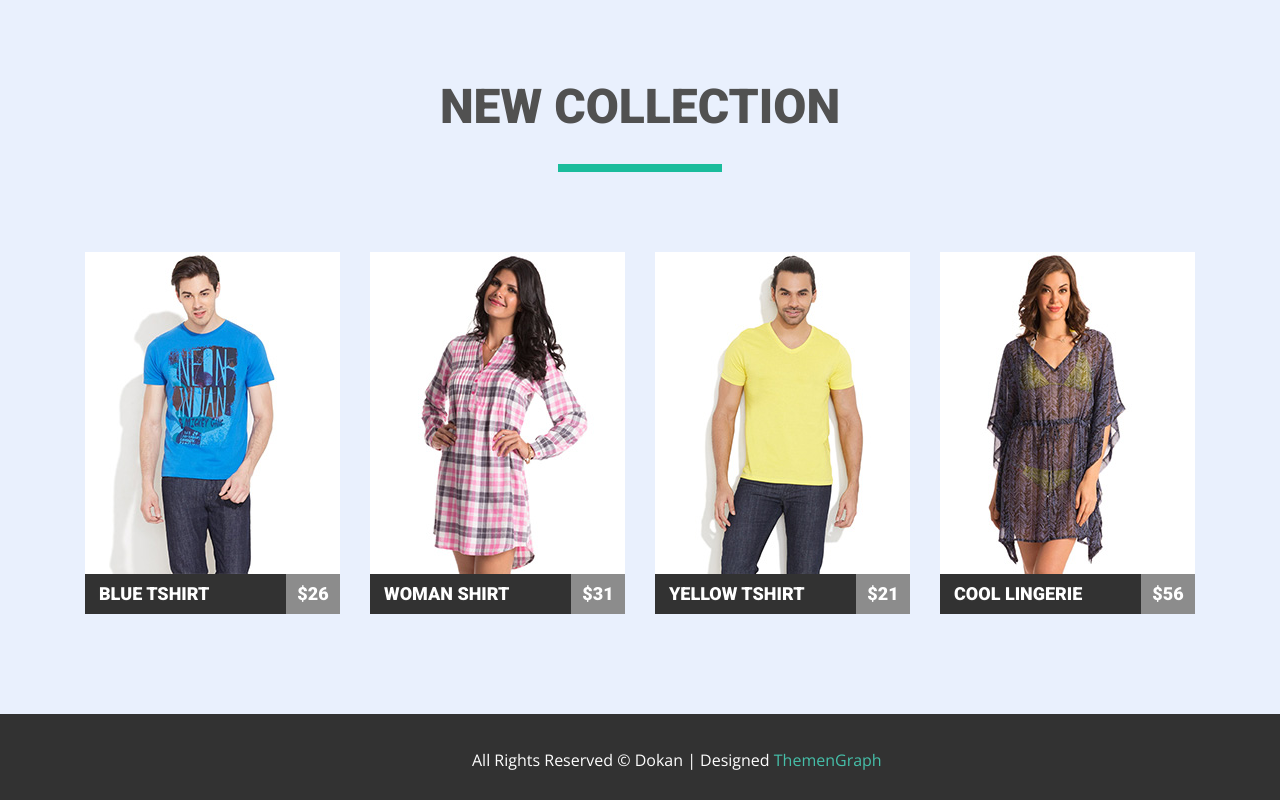
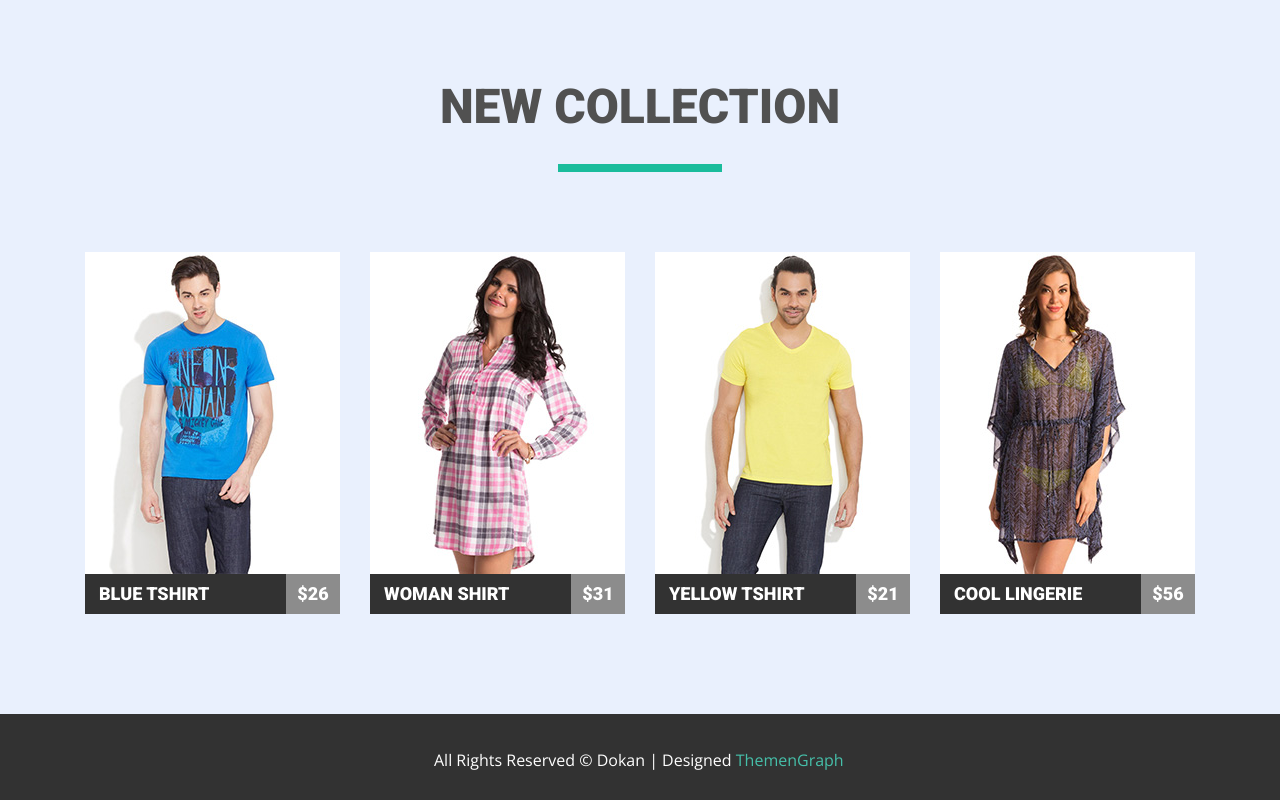
Before and after one commit to ivanolivas93/goit-fe-course, a plain HTML site: page html-css/module-05/index.html in a window 1280 px wide. Shown: the part 716-1516 px from the top of the page. Drawn offline with nearby package versions, Linux system fonts and the light colour scheme.

Commit message:
module-05 done

```diff
--- a/html-css/module-05/css/styles.css
+++ b/html-css/module-05/css/styles.css
@@ -396,11 +396,12 @@ footer {
   color: #fefefe;
   background-color: #323232;
   margin: 0 auto;
-  padding: 32px 0 26px 472px;
 }
 
 footer p {
   width: 412px;
+  margin: 0 auto;
+  padding: 32px 0 26px 0;
 }
 
 .colortext {
```
Also changed, not shown: html-css/module-05/index.html (+0 -2 lines).
